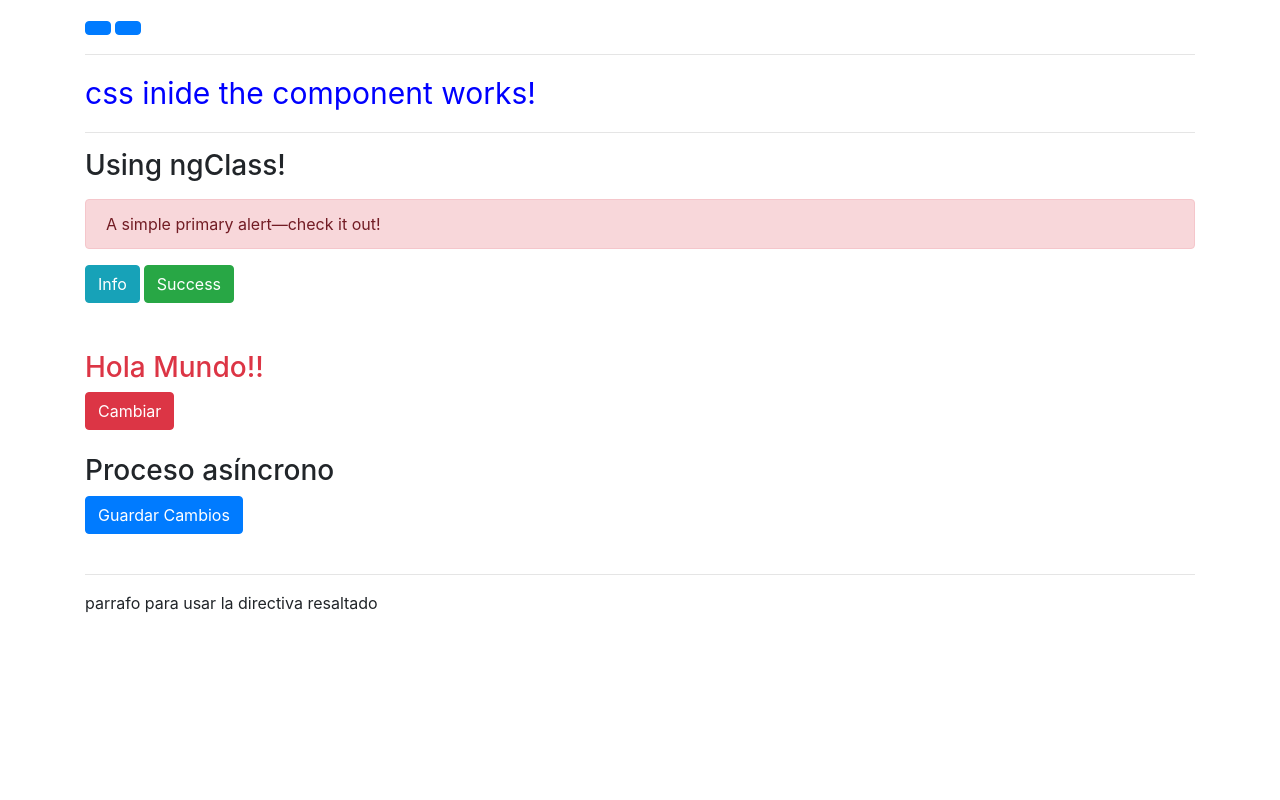
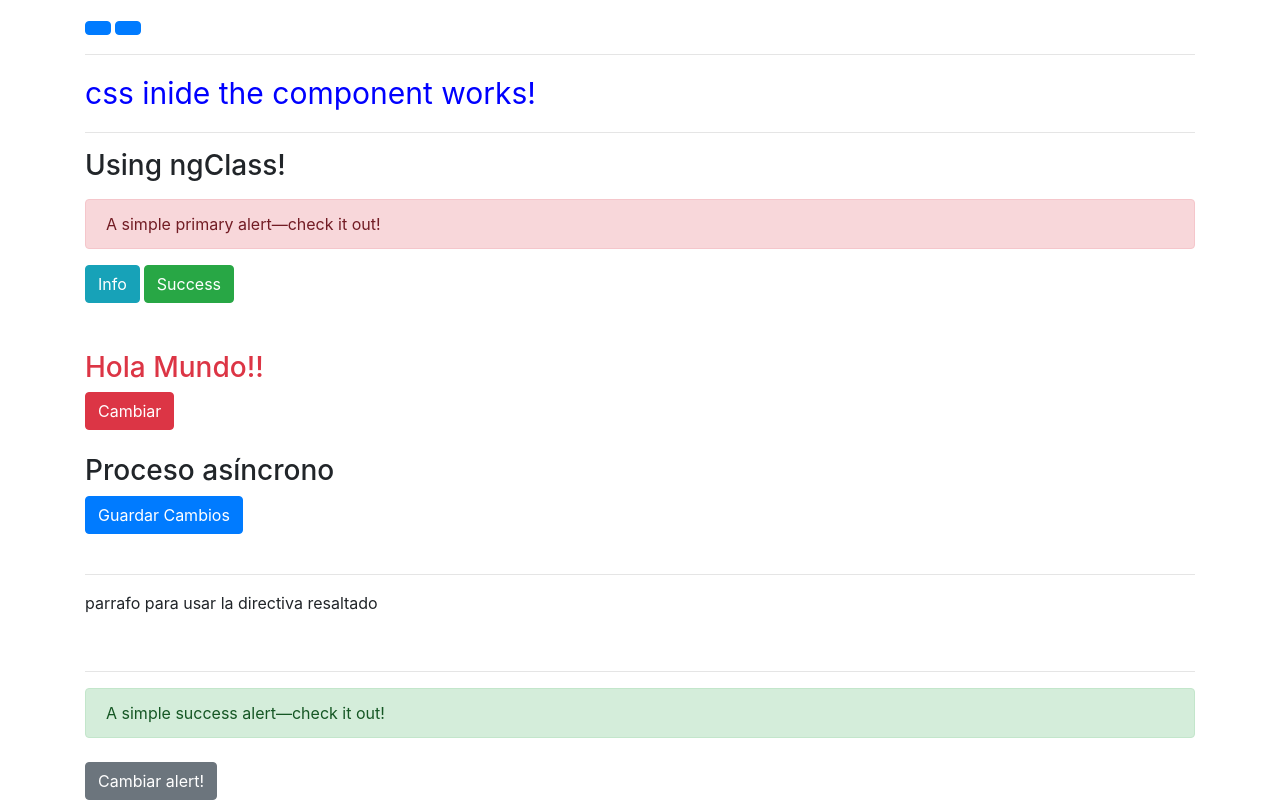
Before and after one commit to arandajm/miscelaneos, an Angular app: page / in a window 1280 px wide. Shown: the part 176-976 px from the top of the page. Before the commit the page ends 807 px from the top, so only its background shows below. Built offline with nearby package versions, Linux system fonts and the light colour scheme; some icons are missing.

Commit message:
Using ng-switch directive in a component

```diff
--- a/src/app/app.component.html
+++ b/src/app/app.component.html
@@ -14,4 +14,8 @@
         parrafo para usar la directiva resaltado
     </p>
 
+    <br>
+    <hr>
+    <app-ng-switch></app-ng-switch>
+
 </div>
--- a/src/app/app.module.ts
+++ b/src/app/app.module.ts
@@ -6,9 +6,10 @@ import { NgStyleComponent } from './components/ng-style/ng-style.component';
 import { CssComponent } from './components/css/css.component';
 import { NgClassComponent } from './components/ng-class/ng-class.component';
 import { ResaltadoDirective } from './directives/resaltado.directive';
+import { NgSwitchComponent } from './components/ng-switch/ng-switch.component';
 
 @NgModule({
-  declarations: [AppComponent, NgStyleComponent, CssComponent, NgClassComponent, ResaltadoDirective],
+  declarations: [AppComponent, NgStyleComponent, CssComponent, NgClassComponent, ResaltadoDirective, NgSwitchComponent],
   imports: [BrowserModule],
   providers: [],
   bootstrap: [AppComponent],
--- /dev/null
+++ b/src/app/components/ng-switch/ng-switch.component.html
@@ -0,0 +1,16 @@
+<div [ngSwitch]="alerta" class="mt-1">
+    <div *ngSwitchCase="'info'" class="alert alert-info" role="alert">
+        A simple info alert—check it out!
+    </div>
+    <div *ngSwitchCase="'success'" class="alert alert-success" role="alert">
+        A simple success alert—check it out!
+    </div>
+    <div *ngSwitchCase="'warning'" class="alert alert-warning" role="alert">
+        A simple warning alert—check it out!
+    </div>
+    <div *ngSwitchDefault class="alert alert-danger" role="alert">
+        A simple warning alert—check it out!
+    </div>
+</div>
+
+<button type="button" class="btn btn-secondary mt-2" (click)="alerta='info'">Cambiar alert!</button>
--- /dev/null
+++ b/src/app/components/ng-switch/ng-switch.component.ts
@@ -0,0 +1,12 @@
+import { Component, OnInit } from '@angular/core';
+
+@Component({
+  selector: 'app-ng-switch',
+  templateUrl: './ng-switch.component.html',
+})
+export class NgSwitchComponent implements OnInit {
+  alerta: string = 'success';
+  constructor() {}
+
+  ngOnInit(): void {}
+}
```
